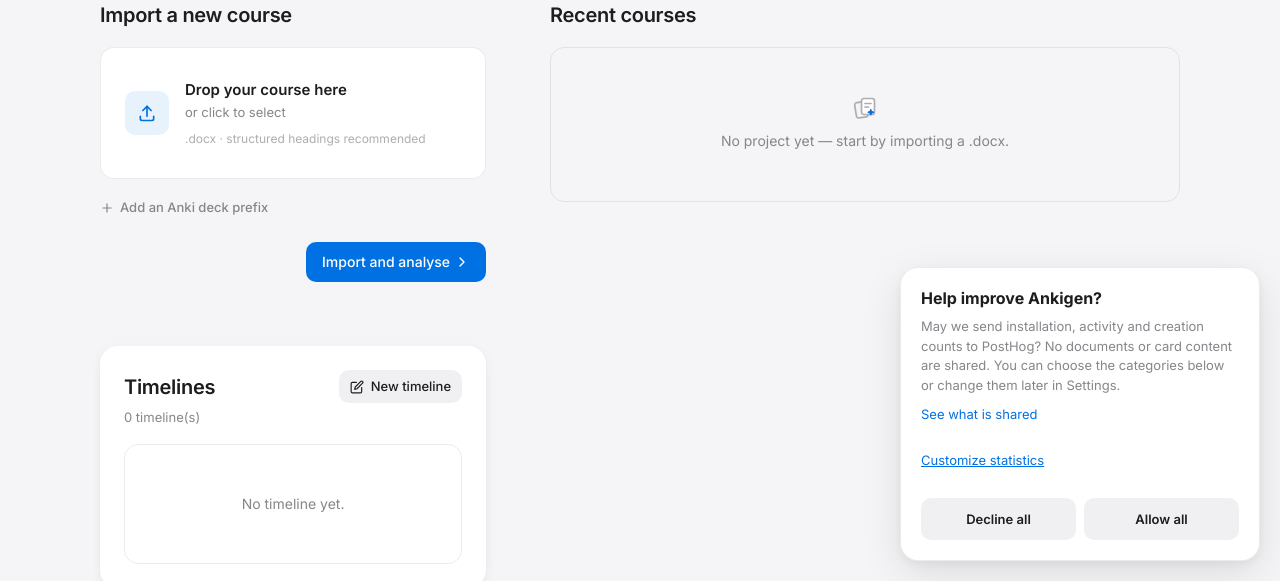
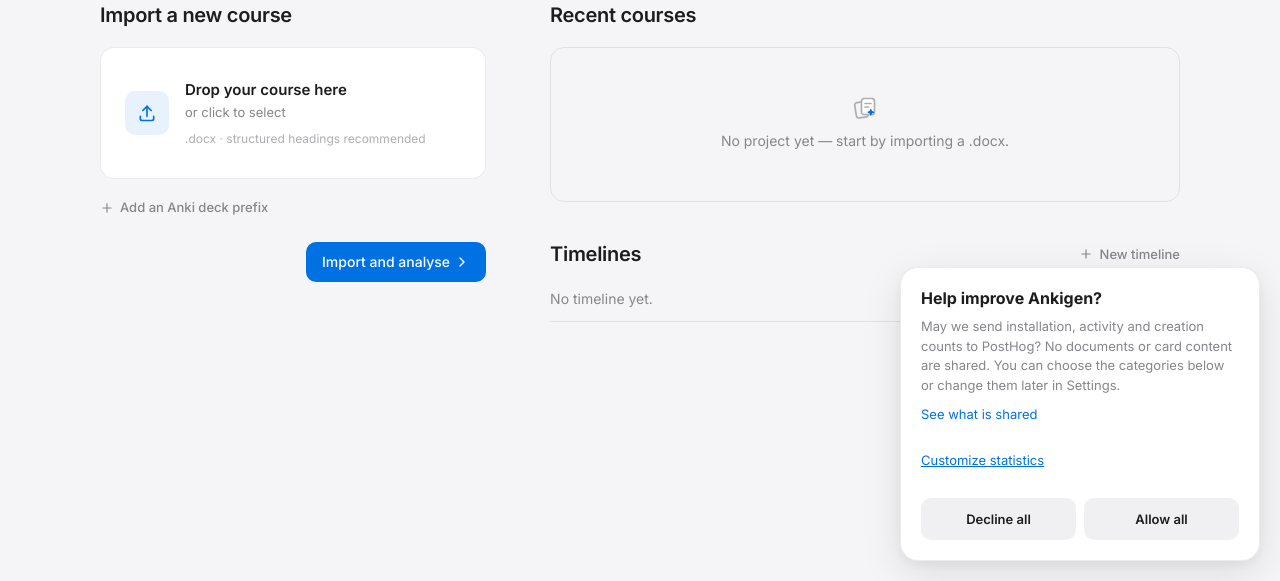
Before and after one commit to leoprosy/Anki-Gen, a Flask app: page / in a window 1280 px wide. Shown: the part 219-800 px from the top of the page. Run offline with Flask 3, Linux system fonts and the light colour scheme; data that the repository does not hold is empty; some libraries are stand-ins or nearby versions.

Commit message:
fix(home): list timelines under the recent courses
The timelines section was a third child of the two-column home grid, so
it fell into a second row under the narrow import column, far below the
form, and was cut off by the full-height page that does not scroll on a
wide window. Its rows also used classes that had no styles, which left
the Open and Delete buttons stacked unstyled.

It now sits in the right column under the recent courses, with the same
rows as a course: the whole row opens the timeline and deletion moves to
the row menu.

Co-Authored-By: Claude Opus 5.5 <noreply@anthropic.com>

```diff
--- a/locales/en.json
+++ b/locales/en.json
@@ -423,7 +423,6 @@
   "timeline.ui.field_color": "Color",
   "timeline.ui.field_color_auto": "Automatic",
   "timeline.ui.timelines": "Timelines",
-  "timeline.ui.timelines_count": "{n} timeline(s)",
   "timeline.ui.timelines_empty": "No timeline yet.",
   "timeline.ui.new_timeline": "New timeline",
   "timeline.ui.open": "Open",
--- a/locales/fr.json
+++ b/locales/fr.json
@@ -423,7 +423,6 @@
   "timeline.ui.field_color": "Couleur",
   "timeline.ui.field_color_auto": "Automatique",
   "timeline.ui.timelines": "Frises chronologiques",
-  "timeline.ui.timelines_count": "{n} frise(s)",
   "timeline.ui.timelines_empty": "Aucune frise pour l'instant.",
   "timeline.ui.new_timeline": "Nouvelle frise",
   "timeline.ui.open": "Ouvrir",
--- a/static/style.css
+++ b/static/style.css
@@ -1510,8 +1510,12 @@ textarea#response:focus {
 .home-new__actions { display: flex; justify-content: flex-end; margin-top: 20px; }
 .home-new__actions .primary { padding: 9px 16px; gap: 4px; }
 
-/* Cours récents */
-.home-projects { display: flex; flex-direction: column; min-height: 0; }
+/* Colonne de droite : cours récents puis frises, chacun avec sa liste défilante. */
+.home-side { display: flex; flex-direction: column; gap: 36px; min-height: 0; }
+.home-projects { flex: 0 1 auto; display: flex; flex-direction: column; min-height: 0; }
+.home-timelines .home-projects__head { align-items: center; }
+.home-timelines .home-projects__head .btn { margin-right: -11px; }
+.home-empty { padding: 10px 0; font-size: 14px; border-bottom: 1px solid var(--hairline); }
 .home-projects__head {
   flex: none;
   display: flex;
@@ -2325,9 +2329,7 @@ body.tl-drawer-open .tl-work {
 }
 .tl-color input[type="color"]:disabled { opacity: 0.4; cursor: not-allowed; }
 
-/* ── Tableau de bord : frises et modale « Nouvelle frise » ─── */
-.tl-home__head { display: flex; align-items: center; justify-content: space-between; gap: 12px; margin-bottom: 4px; }
-.tl-home__head h3 { margin-bottom: 0; }
+/* ── Tableau de bord : modale « Nouvelle frise » ───────────── */
 .tl-modal {
   width: min(560px, 94vw);
   max-height: min(760px, 92dvh);
--- a/templates/upload.html
+++ b/templates/upload.html
@@ -55,6 +55,7 @@
       </form>
     </section>
 
+    <div class="home-side">
       <section class="home-projects" aria-labelledby="projects-title">
         <div class="home-projects__head">
           <h3 id="projects-title">{{ t('upload.resume') }}</h3>
@@ -117,42 +118,55 @@
         {% endif %}
       </section>
 
-    <section class="card tl-home" aria-labelledby="timelines-title">
-      <div class="tl-home__head">
+      <section class="home-projects home-timelines" aria-labelledby="timelines-title">
+        <div class="home-projects__head">
           <h3 id="timelines-title">{{ t('timeline.ui.timelines') }}</h3>
-        <button type="button" class="btn sm" id="tl-new-open">
-          <svg width="14" height="14" aria-hidden="true"><use href="#i-edit"></use></svg>
+          <button type="button" class="btn ghost sm" id="tl-new-open">
+            <svg width="14" height="14" aria-hidden="true"><use href="#i-plus"></use></svg>
             <span>{{ t('timeline.ui.new_timeline') }}</span>
           </button>
         </div>
-      <p class="muted">{{ t('timeline.ui.timelines_count', n=(timelines or [])|length) }}</p>
 
         {% if timelines %}
-      <div class="project-list">
+        <ul class="project-list">
           {% for tl in timelines %}
-        <div class="project-row">
-          <div class="project-row__main">
-            <h4>{{ tl.title or t('timeline.ui.untitled') }}</h4>
-            <div class="muted">
+          <li class="project-row">
+            <a class="project-row__link" href="{{ url_for('timeline_page', tid=tl.id) }}">
+              <span class="project-row__top">
+                <span class="project-row__title">{{ tl.title or t('timeline.ui.untitled') }}</span>
+                <span class="project-row__go">
+                  {{ t('timeline.ui.open') }}
+                  <svg width="14" height="14" aria-hidden="true"><use href="#i-next"></use></svg>
+                </span>
+              </span>
+              <span class="project-row__meta">
                 {{ t('timeline.ui.source_' ~ tl.source_kind) }}{% if tl.project_id %} · {{ tl.project_id }}{% endif %}
                 &middot; {{ t('timeline.ui.elements_count', events=tl.events, periods=tl.periods) }}
                 {% if tl.updated_at %}&middot; {{ t('timeline.ui.updated', date=tl.updated_at[:10]) }}{% endif %}
-            </div>
-          </div>
-          <div class="project-row__actions">
-            <a href="{{ url_for('timeline_page', tid=tl.id) }}" class="btn sm">{{ t('timeline.ui.open') }}</a>
+              </span>
+            </a>
+            <details class="row-menu">
+              <summary title="{{ t('upload.more_actions') }}" aria-label="{{ t('upload.more_actions') }} — {{ tl.title or t('timeline.ui.untitled') }}">
+                <svg width="16" height="16" aria-hidden="true"><use href="#i-more"></use></svg>
+              </summary>
+              <div class="row-menu__panel">
                 <form action="{{ url_for('timeline_delete', tid=tl.id) }}" method="post"
                   onsubmit="return confirm(window.T('timeline.ui.delete_timeline_confirm'));">
-              <button type="submit" class="btn danger sm">{{ t('project.delete') }}</button>
+                  <button type="submit" class="row-menu__item is-danger">
+                    <svg width="15" height="15" aria-hidden="true"><use href="#i-trash"></use></svg>
+                    {{ t('project.delete') }}
+                  </button>
                 </form>
               </div>
-        </div>
+            </details>
+          </li>
           {% endfor %}
-      </div>
+        </ul>
         {% else %}
-      <div class="empty-state">{{ t('timeline.ui.timelines_empty') }}</div>
+        <p class="home-empty muted">{{ t('timeline.ui.timelines_empty') }}</p>
         {% endif %}
       </section>
+    </div>
   </div>
 </main>
 
```
Lines whose indentation alone changed are shown as unchanged.
